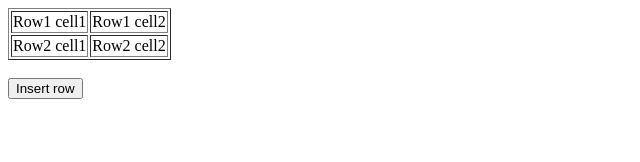
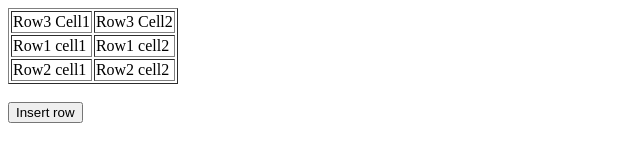
Before and after one commit to acciojob/create-table-1-AshishGaikwad717, a website: page main.html in a window 1280 px wide. Both pictures are taken after a click on the button "Insert row". Shown: the whole page, without its empty margins (0-640 px from the left). Drawn offline with Linux system fonts and the light colour scheme.

Commit message:
created a submission

```diff
--- a/script.js
+++ b/script.js
@@ -1,5 +1,10 @@
 function insert_Row() {
     //Write your code here
-
+  var table = document.getElementById("sampleTable");
+  var row = table.insertRow(0);
+  var cell1 = row.insertCell(0);
+  var cell2 = row.insertCell(1);
+  cell1.innerHTML = "Row3 Cell1";
+  cell2.innerHTML = "Row3 Cell2";
 
 }
```
Also changed, not shown: main.html (+2 -1 lines).
